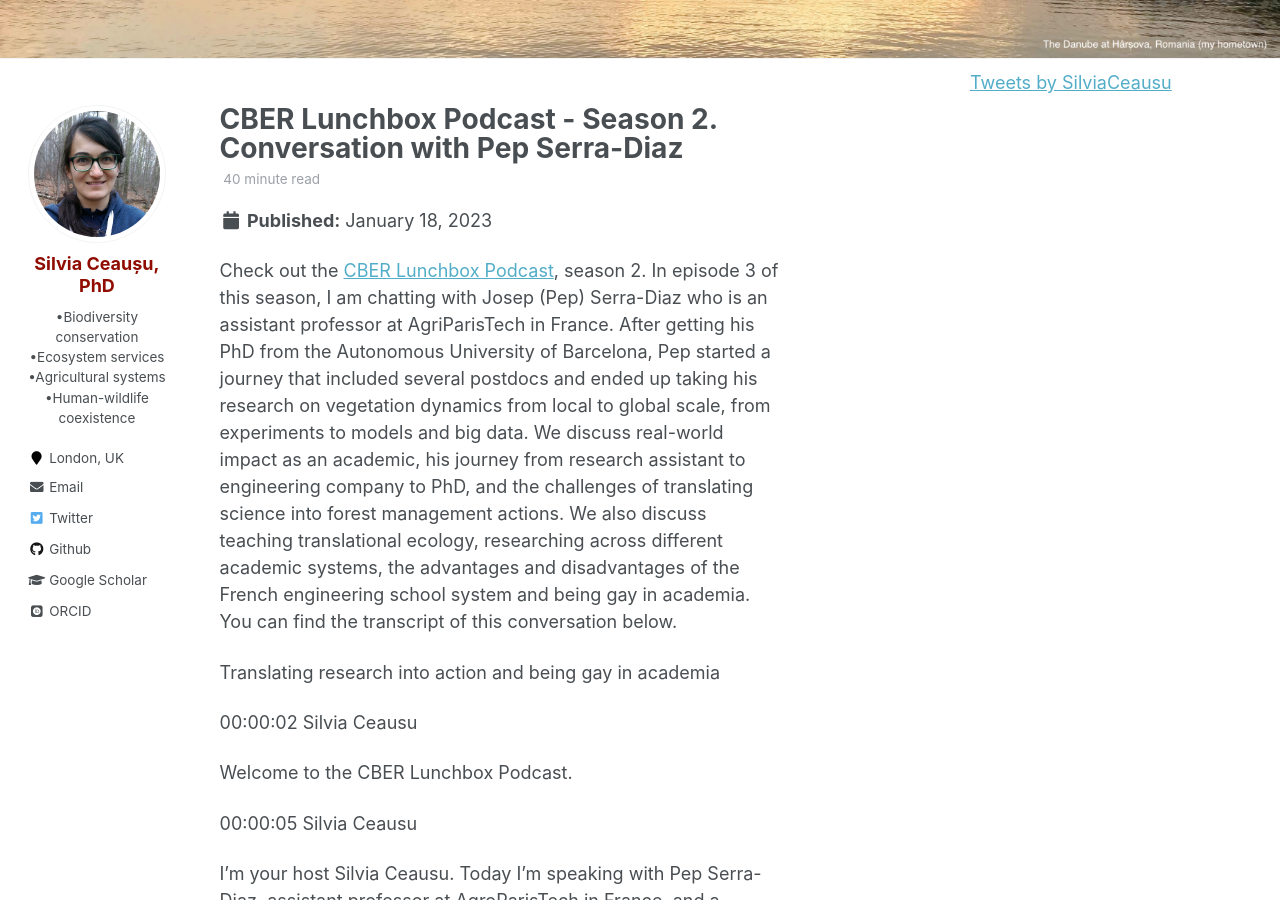
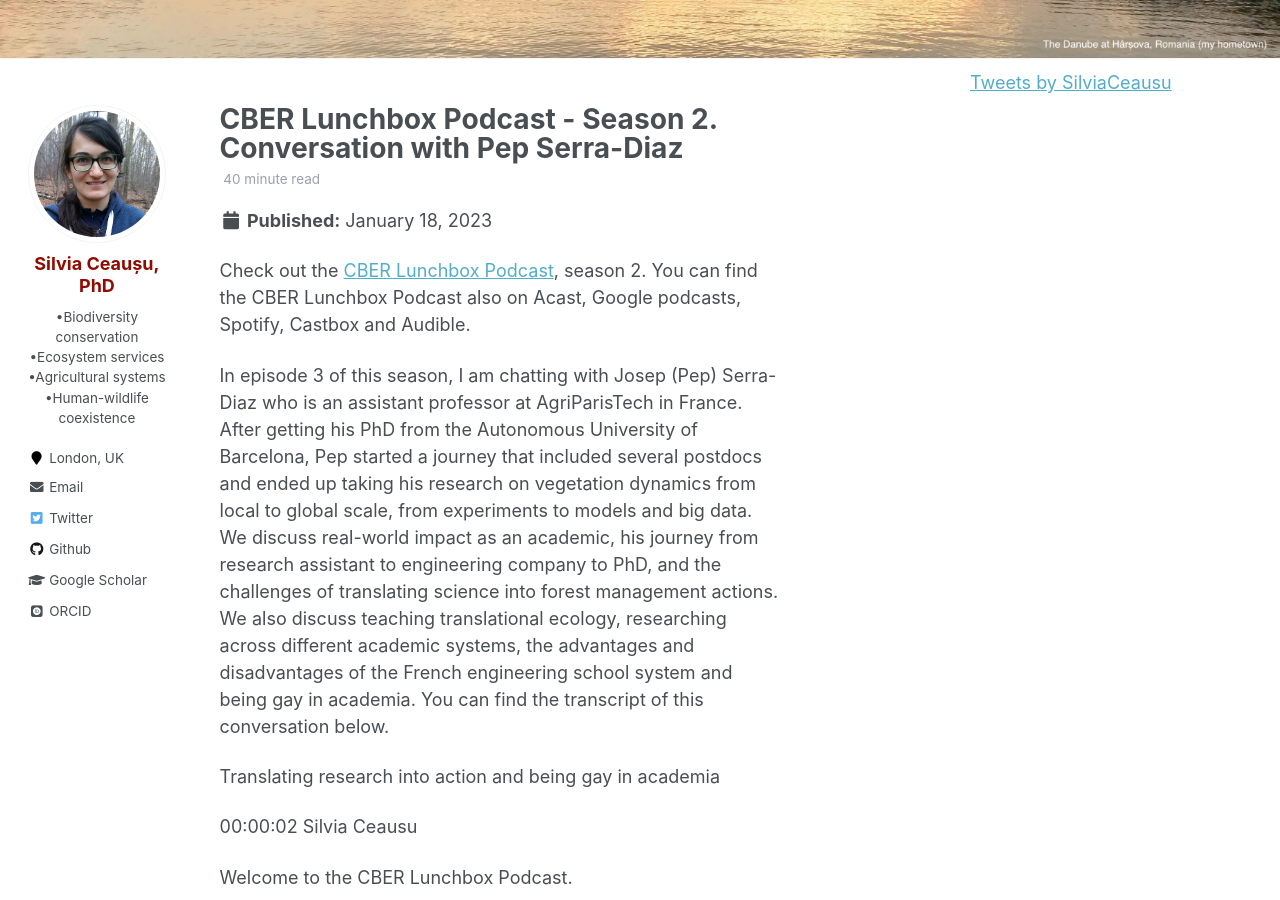
Before and after one commit to SilviaCeausu/SilviaCeausu.github.io, a Jekyll site: the page built from _posts/2023-01-18-podcast_season2-Pep.md, in a window 1280 px wide and 900 px high, scrolled down 354 px. Built offline with Jekyll 4.4.1, drawn with Linux system fonts in a browser that asks for light colours; some web fonts are replaced; comment, search, counter and statistics services are not loaded.

Commit message:
Update 2023-01-18-podcast_season2-Pep.md

```diff
--- a/_posts/2023-01-18-podcast_season2-Pep.md
+++ b/_posts/2023-01-18-podcast_season2-Pep.md
@@ -14,7 +14,9 @@
 
 ---
 
-Check out the [CBER Lunchbox Podcast](https://www.youtube.com/playlist?list=PLKYTvTbXFuChwnj9kVKqVl5XPZrU9P7bk), season 2. In episode 3 of this season, I am chatting with Josep (Pep) Serra-Diaz who is an assistant professor at AgriParisTech in France. After getting his PhD from the Autonomous University of Barcelona, Pep started a journey that included several postdocs and ended up taking his research on vegetation dynamics from local to global scale, from experiments to models and big data. We discuss real-world impact as an academic, his journey from research assistant to engineering company to PhD, and the challenges of translating science into forest management actions. We also discuss teaching translational ecology, researching across different academic systems, the advantages and disadvantages of the French engineering school system and being gay in academia.
+Check out the [CBER Lunchbox Podcast](https://www.youtube.com/playlist?list=PLKYTvTbXFuChwnj9kVKqVl5XPZrU9P7bk), season 2. You can find the CBER Lunchbox Podcast also on Acast, Google podcasts, Spotify, Castbox and Audible.
+
+In episode 3 of this season, I am chatting with Josep (Pep) Serra-Diaz who is an assistant professor at AgriParisTech in France. After getting his PhD from the Autonomous University of Barcelona, Pep started a journey that included several postdocs and ended up taking his research on vegetation dynamics from local to global scale, from experiments to models and big data. We discuss real-world impact as an academic, his journey from research assistant to engineering company to PhD, and the challenges of translating science into forest management actions. We also discuss teaching translational ecology, researching across different academic systems, the advantages and disadvantages of the French engineering school system and being gay in academia.
 You can find the transcript of this conversation below.
 
 Translating research into action and being gay in academia
```
